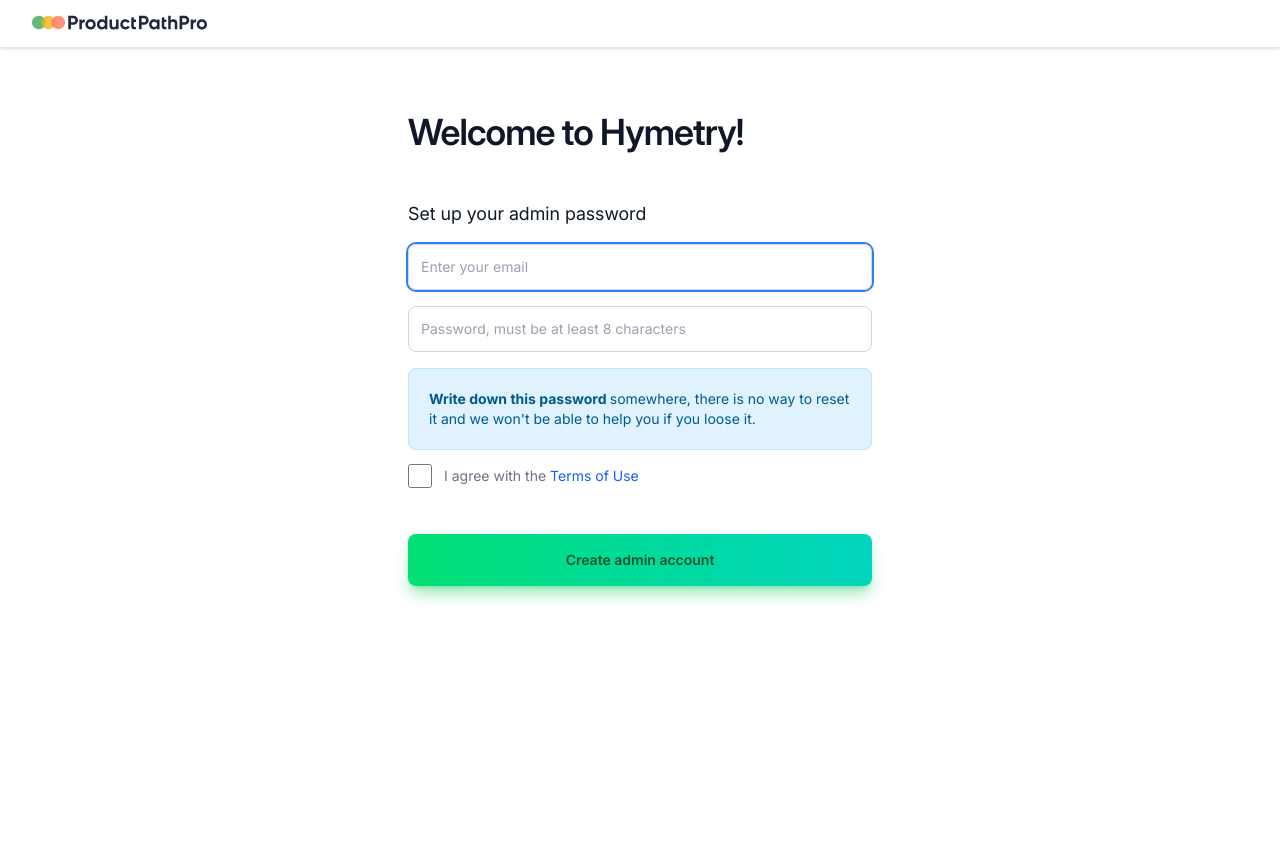
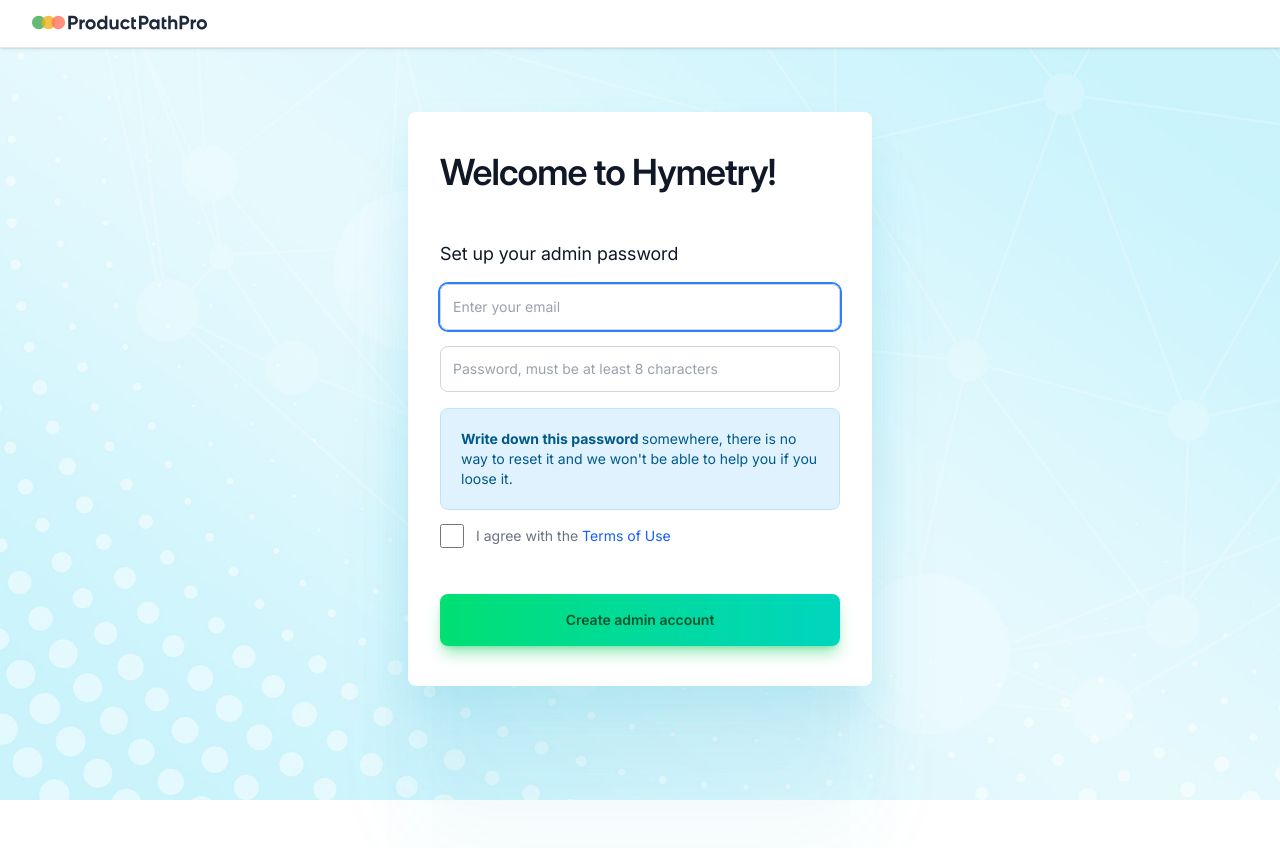
Before and after one commit to Hymetry/Hymetry, a Django app: page / in a window 1280 px wide. Before the commit the page ends 602 px from the top, so only its background shows below. Run offline with Django 5.2, Linux system fonts and the light colour scheme; parts of the project's set-up code (start-up, migrations or seed data) failed here and were passed over.

Commit message:
add page bg

```diff
--- a/apps/users/templates/users/superadmin_password.html
+++ b/apps/users/templates/users/superadmin_password.html
@@ -16,8 +16,11 @@
     </nav>
 
     <!-- Main -->
-    <main class="pt-12">
-      <div class="max-w-lg mx-auto px-4 py-10 sm:py-16 sm:px-6">
+    <main
+      class="mt-12 min-h-[calc(100vh-3rem)] bg-cover bg-center bg-no-repeat"
+      style="background-image: url('{% static 'img/set-admin-pwd.jpg' %}');">
+      <div class="max-w-lg mx-auto px-8 py-10 sm:px-6 sm:py-16">
+        <div class="rounded-lg bg-white px-6 py-10 shadow-[1px_265px_106px_rgba(44,179,206,0.01),0px_149px_90px_rgba(44,179,206,0.05),0px_66px_66px_rgba(44,179,206,0.09),0px_17px_36px_rgba(44,179,206,0.1)] sm:px-8">
         <h1 class="text-3xl sm:text-4xl font-semibold tracking-tight text-gray-900">
           Welcome to Hymetry!
         </h1>
@@ -90,6 +93,7 @@
             Create admin account
           </button>
         </form>
+        </div>
       </div>
     </main>
   </body>
--- a/static/css/output.css
+++ b/static/css/output.css
@@ -23,9 +23,7 @@
       "Courier New", monospace;
   --color-red-50: oklch(97.1% 0.013 17.38);
   --color-red-100: oklch(93.6% 0.032 17.717);
-  --color-red-200: oklch(88.5% 0.062 18.334);
   --color-red-300: oklch(80.8% 0.114 19.571);
-  --color-red-400: oklch(70.4% 0.191 22.216);
   --color-red-500: oklch(63.7% 0.237 25.331);
   --color-red-600: oklch(57.7% 0.245 27.325);
   --color-red-700: oklch(50.5% 0.213 27.518);
@@ -38,7 +36,6 @@
   --color-yellow-200: oklch(94.5% 0.129 101.54);
   --color-yellow-400: oklch(85.2% 0.199 91.936);
   --color-yellow-500: oklch(79.5% 0.184 86.047);
-  --color-yellow-600: oklch(68.1% 0.162 75.834);
   --color-yellow-700: oklch(55.4% 0.135 66.442);
   --color-yellow-800: oklch(47.6% 0.114 61.907);
   --color-lime-200: oklch(93.8% 0.127 124.321);
@@ -53,6 +50,7 @@
   --color-teal-300: oklch(85.5% 0.138 181.071);
   --color-teal-400: oklch(77.7% 0.152 181.912);
   --color-teal-500: oklch(70.4% 0.14 182.503);
+  --color-teal-600: oklch(60% 0.118 184.704);
   --color-teal-700: oklch(51.1% 0.096 186.391);
   --color-cyan-500: oklch(71.5% 0.143 215.221);
   --color-sky-50: oklch(97.7% 0.013 236.62);
@@ -65,14 +63,15 @@
   --color-sky-800: oklch(44.3% 0.11 240.79);
   --color-blue-50: oklch(97% 0.014 254.604);
   --color-blue-100: oklch(93.2% 0.032 255.585);
-  --color-blue-300: oklch(80.9% 0.105 251.813);
   --color-blue-400: oklch(70.7% 0.165 254.624);
   --color-blue-500: oklch(62.3% 0.214 259.815);
   --color-blue-600: oklch(54.6% 0.245 262.881);
   --color-blue-700: oklch(48.8% 0.243 264.376);
   --color-blue-800: oklch(42.4% 0.199 265.638);
   --color-violet-700: oklch(49.1% 0.27 292.581);
+  --color-purple-600: oklch(55.8% 0.288 302.321);
   --color-pink-700: oklch(52.5% 0.223 3.958);
+  --color-rose-600: oklch(58.6% 0.253 17.585);
   --color-slate-50: oklch(98.4% 0.003 247.858);
   --color-slate-100: oklch(96.8% 0.007 247.896);
   --color-slate-200: oklch(92.9% 0.013 255.508);
@@ -91,7 +90,6 @@
   --color-gray-500: oklch(55.1% 0.027 264.364);
   --color-gray-600: oklch(44.6% 0.03 256.802);
   --color-gray-700: oklch(37.3% 0.034 259.733);
-  --color-gray-800: oklch(27.8% 0.033 256.848);
   --color-gray-900: oklch(21% 0.034 264.665);
   --color-black: #000;
   --color-white: #fff;
@@ -99,7 +97,6 @@
   --container-md: 28rem;
   --container-lg: 32rem;
   --container-xl: 36rem;
-  --container-3xl: 48rem;
   --container-5xl: 64rem;
   --text-xs: 0.75rem;
   --text-xs--line-height: calc(1 / 0.75);
@@ -117,7 +114,6 @@
   --text-3xl--line-height: calc(2.25 / 1.875);
   --text-4xl: 2.25rem;
   --text-4xl--line-height: calc(2.5 / 2.25);
-  --font-weight-light: 300;
   --font-weight-medium: 500;
   --font-weight-semibold: 600;
   --font-weight-bold: 700;
@@ -272,6 +268,9 @@
   ::-webkit-datetime-edit, ::-webkit-datetime-edit-year-field, ::-webkit-datetime-edit-month-field, ::-webkit-datetime-edit-day-field, ::-webkit-datetime-edit-hour-field, ::-webkit-datetime-edit-minute-field, ::-webkit-datetime-edit-second-field, ::-webkit-datetime-edit-millisecond-field, ::-webkit-datetime-edit-meridiem-field {
     padding-block: 0;
   }
+  ::-webkit-calendar-picker-indicator {
+    line-height: 1;
+  }
   :-moz-ui-invalid {
     box-shadow: none;
   }
@@ -302,7 +301,7 @@
     padding: 0;
     margin: -1px;
     overflow: hidden;
-    clip: rect(0, 0, 0, 0);
+    clip-path: inset(50%);
     white-space: nowrap;
     border-width: 0;
   }
@@ -607,6 +603,9 @@
   .min-h-32 {
     min-height: calc(var(--spacing) * 32);
   }
+  .min-h-\[calc\(100vh-3rem\)\] {
+    min-height: calc(100vh - 3rem);
+  }
   .min-h-\[calc\(100vh-theme\(spacing\.32\)\)\] {
     min-height: calc(100vh - 8rem);
   }
@@ -1202,6 +1236,15 @@
     --tw-gradient-to: var(--color-teal-400);
     --tw-gradient-stops: var(--tw-gradient-via-stops, var(--tw-gradient-position), var(--tw-gradient-from) var(--tw-gradient-from-position), var(--tw-gradient-to) var(--tw-gradient-to-position));
   }
+  .bg-cover {
+    background-size: cover;
+  }
+  .bg-center {
+    background-position: center;
+  }
+  .bg-no-repeat {
+    background-repeat: no-repeat;
+  }
   .p-0 {
     padding: calc(var(--spacing) * 0);
   }
@@ -1548,6 +1575,10 @@
   }
   .shadow-2xl {
     --tw-shadow: 0 25px 50px -12px var(--tw-shadow-color, rgb(0 0 0 / 0.25));
+    box-shadow: var(--tw-inset-shadow), var(--tw-inset-ring-shadow), var(--tw-ring-offset-shadow), var(--tw-ring-shadow), var(--tw-shadow);
+  }
+  .shadow-\[1px_265px_106px_rgba\(44\,179\,206\,0\.01\)\,0px_149px_90px_rgba\(44\,179\,206\,0\.05\)\,0px_66px_66px_rgba\(44\,179\,206\,0\.09\)\,0px_17px_36px_rgba\(44\,179\,206\,0\.1\)\] {
+    --tw-shadow: 1px 265px 106px var(--tw-shadow-color, rgba(44,179,206,0.01)), 0px 149px 90px var(--tw-shadow-color, rgba(44,179,206,0.05)), 0px 66px 66px var(--tw-shadow-color, rgba(44,179,206,0.09)), 0px 17px 36px var(--tw-shadow-color, rgba(44,179,206,0.1));
     box-shadow: var(--tw-inset-shadow), var(--tw-inset-ring-shadow), var(--tw-ring-offset-shadow), var(--tw-ring-shadow), var(--tw-shadow);
   }
   .shadow-lg {
@@ -2172,6 +2200,9 @@
   }
   ::-webkit-datetime-edit, ::-webkit-datetime-edit-year-field, ::-webkit-datetime-edit-month-field, ::-webkit-datetime-edit-day-field, ::-webkit-datetime-edit-hour-field, ::-webkit-datetime-edit-minute-field, ::-webkit-datetime-edit-second-field, ::-webkit-datetime-edit-millisecond-field, ::-webkit-datetime-edit-meridiem-field {
     padding-block: 0;
+  }
+  ::-webkit-calendar-picker-indicator {
+    line-height: 1;
   }
   :-moz-ui-invalid {
     box-shadow: none;
@@ -2307,6 +2338,21 @@
   inherits: false;
   initial-value: 0;
 }
+@property --tw-scale-x {
+  syntax: "*";
+  inherits: false;
+  initial-value: 1;
+}
+@property --tw-scale-y {
+  syntax: "*";
+  inherits: false;
+  initial-value: 1;
+}
+@property --tw-scale-z {
+  syntax: "*";
+  inherits: false;
+  initial-value: 1;
+}
 @property --tw-rotate-x {
   syntax: "*";
   inherits: false;
@@ -2531,21 +2577,6 @@
 @property --tw-ease {
   syntax: "*";
   inherits: false;
-}
-@property --tw-scale-x {
-  syntax: "*";
-  inherits: false;
-  initial-value: 1;
-}
-@property --tw-scale-y {
-  syntax: "*";
-  inherits: false;
-  initial-value: 1;
-}
-@property --tw-scale-z {
-  syntax: "*";
-  inherits: false;
-  initial-value: 1;
 }
 @keyframes spin {
   to {
@@ -2563,6 +2594,9 @@
       --tw-translate-x: 0;
       --tw-translate-y: 0;
       --tw-translate-z: 0;
+      --tw-scale-x: 1;
+      --tw-scale-y: 1;
+      --tw-scale-z: 1;
       --tw-rotate-x: initial;
       --tw-rotate-y: initial;
       --tw-rotate-z: initial;
@@ -2614,9 +2648,6 @@
       --tw-drop-shadow-size: initial;
       --tw-duration: initial;
       --tw-ease: initial;
-      --tw-scale-x: 1;
-      --tw-scale-y: 1;
-      --tw-scale-z: 1;
-    }
-  }
-}
+    }
+  }
+}
```
Also changed, not shown: other parts of static/css/output.css (+85 -72 lines), static/img/set-admin-pwd.jpg (added).
